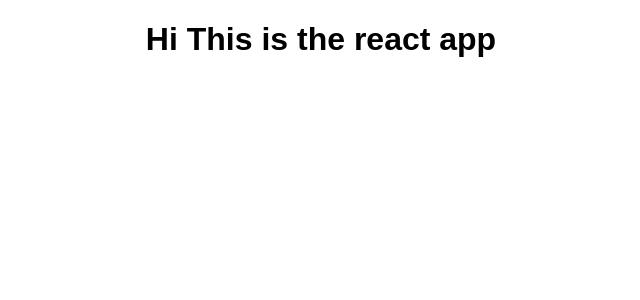
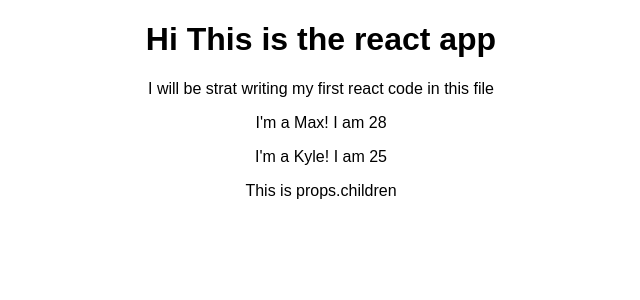
Before and after one commit to C-Shi/react-start, a React (Create React App) app: page / in a window 1280 px wide. Shown: the top 300 px of the page, without its empty margins (319-959 px from the left). Built offline with nearby package versions, Linux system fonts and the light colour scheme.

Commit message:
first react practice

```diff
--- a/src/App.js
+++ b/src/App.js
@@ -1,14 +1,21 @@
 import React, { Component } from 'react';
 import logo from './logo.svg';
 import './App.css';
+import Person from './Person/Person'
 
 class App extends Component {
   render() {
     return (
       <div className="App">
         <h1>Hi This is the react app</h1>
+        <p>I will be strat writing my first react code in this file</p>
+        <Person name="Max" age="28" />
+        <Person name="Kyle" age="25" >This is props.children</Person>
       </div>
-    );
+
+    )
+    // );
+    // return React.createElement('div', {className:'App'}, React.createElement('h1', null, "Does this work?"));
   }
 }
 
--- /dev/null
+++ b/src/Person/Person.js
@@ -0,0 +1,12 @@
+import React from 'react';
+
+const person = (props) => {
+    return (
+        <div>
+            <p>I'm a {props.name}! I am {props.age}</p>
+            <p>{props.children}</p>
+        </div>
+    )
+}
+
+export default person;
```
